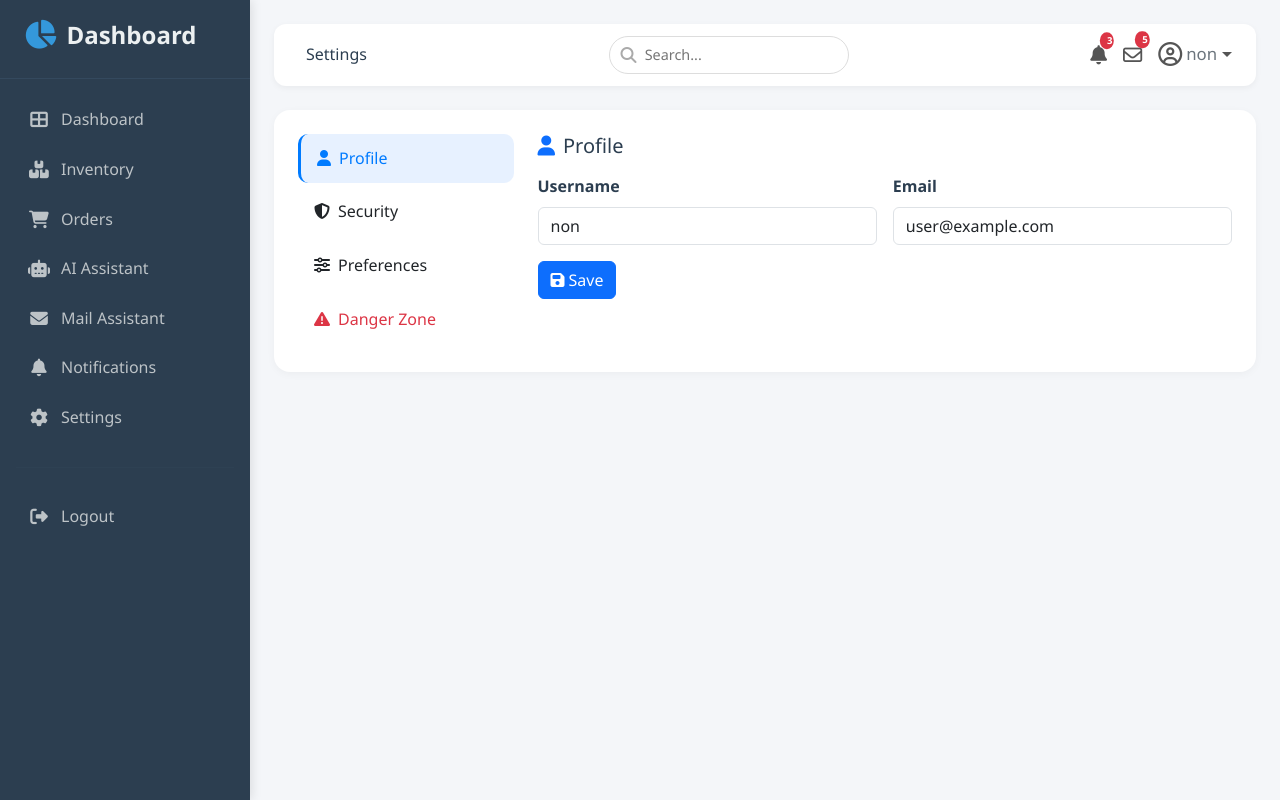
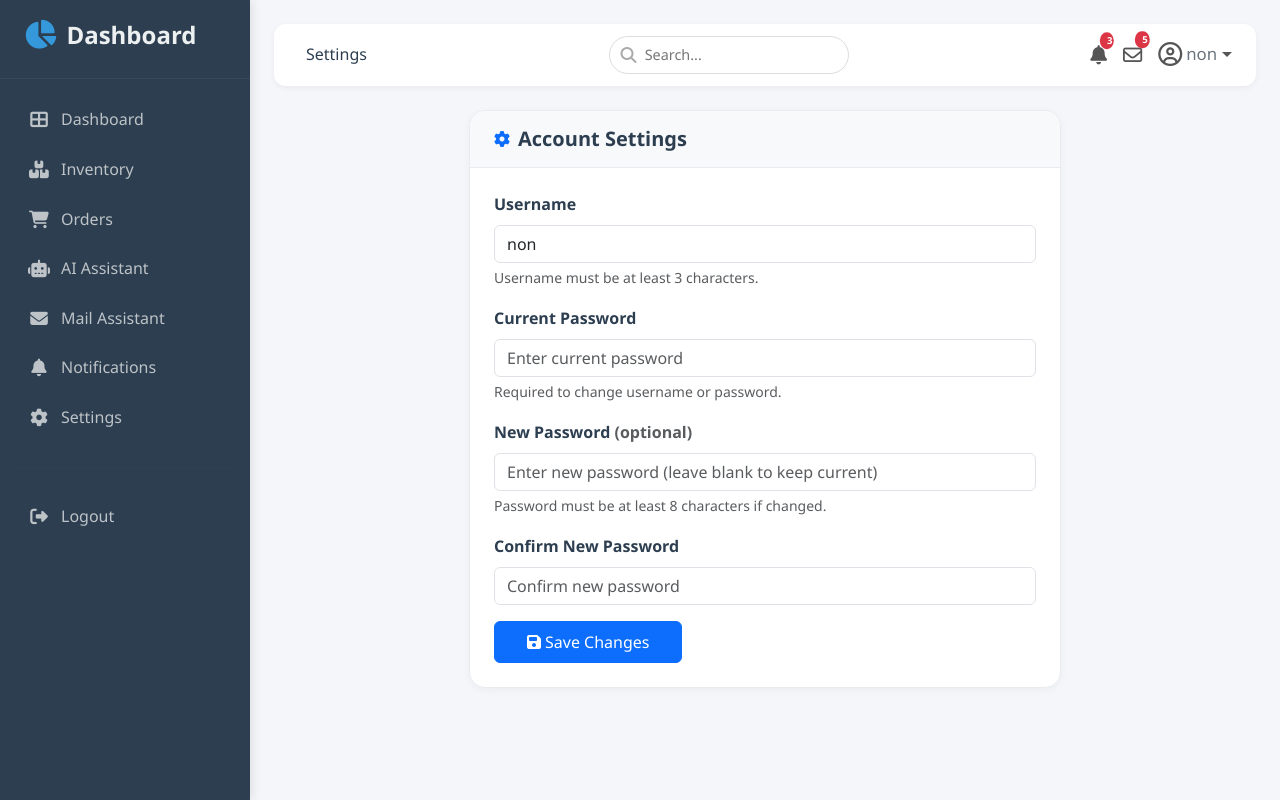
Before and after one commit to aryan-18-pentester/Smart_Manufacturing_Management, a Flask app: page /settings in a window 1280 px wide. Run offline with Flask 3, Linux system fonts and the light colour scheme; a user stored in the database is signed in.

Commit message:
add: settings

```diff
--- a/app.py
+++ b/app.py
@@ -314,12 +314,76 @@ def ai_mail_assistant():
 def notifications():
     return render_template('notifications.html')
 
-
-@app.route('/settings')
+@app.route("/settings", methods=["GET", "POST"])
 @login_required
 def settings():
-    return render_template('settings.html')
 
+    if request.method == "POST":
+
+        username = request.form.get("username", "").strip()
+        current_password = request.form.get("current_password", "")
+        new_password = request.form.get("new_password", "")
+        confirm_password = request.form.get("confirm_password", "")
+
+        # Check current password
+        if not check_password_hash(
+            current_user.password_hash,
+            current_password
+        ):
+            flash("Current password is incorrect.", "error")
+            return redirect(url_for("settings"))
+
+        # Check username
+        if len(username) < 3:
+            flash("Username must be at least 3 characters.", "error")
+            return redirect(url_for("settings"))
+
+        # Check duplicate username
+        existing_user = User.query.filter(
+            User.username == username,
+            User.id != current_user.id
+        ).first()
+
+        if existing_user:
+            flash("Username already exists.", "error")
+            return redirect(url_for("settings"))
+
+        # Change username
+        current_user.username = username
+
+        # --------------------------------
+        # PASSWORD CHANGE
+        # --------------------------------
+
+        if new_password.strip():
+
+            if len(new_password) < 8:
+                flash(
+                    "New password must be at least 8 characters.",
+                    "error"
+                )
+                return redirect(url_for("settings"))
+
+            if new_password != confirm_password:
+                flash(
+                    "New passwords do not match.",
+                    "error"
+                )
+                return redirect(url_for("settings"))
+
+            # Generate new password hash
+            current_user.password_hash = generate_password_hash(
+                new_password
+            )
+
+        # Save everything
+        db.session.commit()
+
+        flash("Settings updated successfully.", "success")
+
+        return redirect(url_for("settings"))
+
+    return render_template("settings.html")
 
 @app.route('/profile')
 @login_required
--- a/templates/profile.html
+++ b/templates/profile.html
@@ -1,6 +1,6 @@
 {% extends "base.html" %}
 
-{% block title %}Profile - FlaskDash{% endblock %}
+{% block title %}Profile{% endblock %}
 {% block page_title %}My Profile{% endblock %}
 
 {% block content %}
--- a/templates/settings.html
+++ b/templates/settings.html
@@ -1,251 +1,141 @@
 {% extends "base.html" %}
 
-{% block title %}Settings - FlaskDash{% endblock %}
+{% block title %}Settings{% endblock %}
 {% block page_title %}Settings{% endblock %}
 
 {% block content %}
 <div class="settings-container">
-  <div class="row g-4">
-    <!-- ===== SIDEBAR NAVIGATION ===== -->
-    <div class="col-lg-3">
-      <div class="settings-sidebar">
-        <div class="list-group list-group-flush">
-          <a href="#profile" class="list-group-item list-group-item-action active" data-section="profile">
-            <i class="fas fa-user me-2"></i>Profile
-          </a>
-          <a href="#security" class="list-group-item list-group-item-action" data-section="security">
-            <i class="fas fa-shield-alt me-2"></i>Security
-          </a>
-          <a href="#preferences" class="list-group-item list-group-item-action" data-section="preferences">
-            <i class="fas fa-sliders-h me-2"></i>Preferences
-          </a>
-          <a href="#danger" class="list-group-item list-group-item-action text-danger" data-section="danger">
-            <i class="fas fa-exclamation-triangle me-2"></i>Danger Zone
-          </a>
+  <div class="row justify-content-center">
+    <div class="col-lg-8">
+
+      <!-- ===== SINGLE SETTINGS CARD ===== -->
+      <div class="settings-card">
+        <div class="settings-card-header">
+          <i class="fas fa-cog text-primary me-2"></i>
+          <h5 class="mb-0">Account Settings</h5>
         </div>
-      </div>
+        <div class="settings-card-body">
+          <form action="{{ url_for('settings') }}" method="POST">
+
+            <!-- Username -->
+            <div class="mb-3">
+              <label for="username" class="form-label fw-semibold">Username</label>
+              <input type="text" class="form-control" id="username" name="username" value="{{ current_user.username }}" required minlength="3">
+              <div class="form-text text-muted">Username must be at least 3 characters.</div>
             </div>
 
-    <!-- ===== SETTINGS CONTENT ===== -->
-    <div class="col-lg-9">
-      <div class="settings-content">
-
-        <!-- ===== PROFILE SECTION ===== -->
-        <div class="settings-section active" id="profile">
-          <h5 class="mb-3"><i class="fas fa-user text-primary me-2"></i>Profile</h5>
-          <form action="#" method="POST">
-            <div class="row g-3">
-              <div class="col-md-6">
-                <label for="username" class="form-label fw-semibold">Username</label>
-                <input type="text" class="form-control" id="username" name="username" value="{{ current_user.username }}" required>
-              </div>
-              <div class="col-md-6">
-                <label for="email" class="form-label fw-semibold">Email</label>
-                <input type="email" class="form-control" id="email" name="email" value="{{ current_user.email if current_user.email else 'user@example.com' }}" required>
-              </div>
-              <div class="col-12">
-                <button type="submit" class="btn btn-primary">
-                  <i class="fas fa-save me-1"></i>Save
-                </button>
-              </div>
-            </div>
-          </form>
+            <!-- Current Password -->
+            <div class="mb-3">
+              <label for="currentPassword" class="form-label fw-semibold">Current Password</label>
+              <input type="password" class="form-control" id="currentPassword" name="current_password" placeholder="Enter current password" required>
+              <div class="form-text text-muted">Required to change username or password.</div>
             </div>
 
-        <!-- ===== SECURITY SECTION ===== -->
-        <div class="settings-section" id="security">
-          <h5 class="mb-3"><i class="fas fa-shield-alt text-primary me-2"></i>Security</h5>
-          <form action="#" method="POST">
-            <div class="row g-3">
-              <div class="col-md-12">
-                <label for="currentPassword" class="form-label fw-semibold">Current Password</label>
-                <input type="password" class="form-control" id="currentPassword" name="current_password" required>
-              </div>
-              <div class="col-md-6">
-                <label for="newPassword" class="form-label fw-semibold">New Password</label>
-                <input type="password" class="form-control" id="newPassword" name="new_password" required minlength="8">
-              </div>
-              <div class="col-md-6">
-                <label for="confirmPassword" class="form-label fw-semibold">Confirm Password</label>
-                <input type="password" class="form-control" id="confirmPassword" name="confirm_password" required>
-              </div>
-              <div class="col-12">
-                <button type="submit" class="btn btn-primary">
-                  <i class="fas fa-save me-1"></i>Update Password
-                </button>
-              </div>
-            </div>
-          </form>
+            <!-- New Password -->
+            <div class="mb-3">
+              <label for="newPassword" class="form-label fw-semibold">New Password <span class="text-muted">(optional)</span></label>
+              <input type="password" class="form-control" id="newPassword" name="new_password" placeholder="Enter new password (leave blank to keep current)">
+              <div class="form-text text-muted">Password must be at least 8 characters if changed.</div>
             </div>
 
-        <!-- ===== PREFERENCES SECTION ===== -->
-        <div class="settings-section" id="preferences">
-          <h5 class="mb-3"><i class="fas fa-sliders-h text-primary me-2"></i>Preferences</h5>
-          <form action="#" method="POST">
-            <div class="row g-3">
-              <div class="col-md-6">
-                <label for="language" class="form-label fw-semibold">Language</label>
-                <select class="form-select" id="language" name="language">
-                  <option value="en">English</option>
-                  <option value="es">Spanish</option>
-                  <option value="fr">French</option>
-                </select>
-              </div>
-              <div class="col-md-6">
-                <label for="timezone" class="form-label fw-semibold">Timezone</label>
-                <select class="form-select" id="timezone" name="timezone">
-                  <option value="UTC">UTC</option>
-                  <option value="America/New_York">Eastern Time</option>
-                  <option value="America/Chicago">Central Time</option>
-                  <option value="America/Los_Angeles">Pacific Time</option>
-                </select>
-              </div>
-              <div class="col-12">
-                <div class="form-check">
-                  <input class="form-check-input" type="checkbox" id="emailNotifications" name="email_notifications" checked>
-                  <label class="form-check-label" for="emailNotifications">
-                    Receive email notifications
-                  </label>
-                </div>
-              </div>
-              <div class="col-12">
-                <button type="submit" class="btn btn-primary">
-                  <i class="fas fa-save me-1"></i>Save Preferences
-                </button>
-              </div>
-            </div>
-          </form>
+            <!-- Confirm Password -->
+            <div class="mb-3">
+              <label for="confirmPassword" class="form-label fw-semibold">Confirm New Password</label>
+              <input type="password" class="form-control" id="confirmPassword" name="confirm_password" placeholder="Confirm new password">
             </div>
 
-        <!-- ===== DANGER ZONE ===== -->
-        <div class="settings-section" id="danger">
-          <h5 class="mb-3 text-danger"><i class="fas fa-exclamation-triangle text-danger me-2"></i>Danger Zone</h5>
-          <div class="danger-item d-flex justify-content-between align-items-center p-3 border border-danger rounded">
-            <div>
-              <h6 class="mb-1 text-danger">Delete Account</h6>
-              <p class="text-muted small mb-0">Permanently delete your account and all data.</p>
-            </div>
-            <button class="btn btn-danger" onclick="confirmDelete()">
-              <i class="fas fa-trash me-1"></i>Delete
+            <button type="submit" class="btn btn-primary">
+              <i class="fas fa-save me-1"></i>Save Changes
             </button>
+          </form>
         </div>
       </div>
 
     </div>
   </div>
 </div>
-</div>
 
 <style>
   .settings-container {
+    max-width: 900px;
+    margin: 0 auto;
+  }
+
+  .settings-card {
     background: #fff;
     border-radius: 16px;
-    padding: 1.5rem;
     box-shadow: 0 2px 8px rgba(0,0,0,0.04);
+    overflow: hidden;
+    border: 1px solid #e9ecef;
   }
 
-  .settings-sidebar .list-group-item {
-    border: none;
-    padding: 0.75rem 1rem;
-    border-radius: 10px;
-    margin-bottom: 0.25rem;
-    transition: 0.2s;
+  .settings-card-header {
+    padding: 1rem 1.5rem;
+    background: #f8f9fa;
+    border-bottom: 1px solid #e9ecef;
+    display: flex;
+    align-items: center;
   }
 
-  .settings-sidebar .list-group-item:hover {
-    background: #f8f9fa;
+  .settings-card-header h5 {
+    font-weight: 600;
   }
 
-  .settings-sidebar .list-group-item.active {
-    background: #e7f1ff;
-    color: #007bff;
-    border-left: 3px solid #007bff;
+  .settings-card-body {
+    padding: 1.5rem;
   }
 
-  .settings-section {
-    display: none;
+  .settings-card-body .form-control:focus {
+    border-color: #86b7fe;
+    box-shadow: 0 0 0 0.2rem rgba(13, 110, 253, 0.15);
   }
 
-  .settings-section.active {
-    display: block;
-    animation: fadeIn 0.3s ease;
-  }
-
-  @keyframes fadeIn {
-    from { opacity: 0; transform: translateY(10px); }
-    to { opacity: 1; transform: translateY(0); }
-  }
-
-  .danger-item {
-    background: #fff5f5;
-  }
-
-  @media (max-width: 992px) {
-    .settings-sidebar {
-      margin-bottom: 1.5rem;
-    }
-
-    .settings-sidebar .list-group {
-      display: flex;
-      flex-direction: row;
-      overflow-x: auto;
-      gap: 0.25rem;
-    }
-
-    .settings-sidebar .list-group-item {
-      white-space: nowrap;
-      flex-shrink: 0;
-    }
+  .btn-primary {
+    padding: 0.5rem 2rem;
   }
 
   @media (max-width: 576px) {
-    .settings-container {
-      padding: 0.75rem;
+    .settings-card-body {
+      padding: 1rem;
     }
 
-    .danger-item {
-      flex-direction: column;
-      gap: 0.5rem;
-      align-items: stretch;
+    .settings-card-header {
+      padding: 0.75rem 1rem;
+    }
+
+    .btn-primary {
+      width: 100%;
     }
   }
 </style>
 
 <script>
-  // ===== SECTION NAVIGATION =====
-  document.querySelectorAll('.settings-sidebar .list-group-item').forEach(item => {
-    item.addEventListener('click', function(e) {
-      e.preventDefault();
+  document.addEventListener('DOMContentLoaded', function() {
+    const newPassword = document.getElementById('newPassword');
+    const confirmPassword = document.getElementById('confirmPassword');
 
-      document.querySelectorAll('.settings-sidebar .list-group-item').forEach(i => i.classList.remove('active'));
-      this.classList.add('active');
-
-      const sectionId = this.getAttribute('data-section');
-      document.querySelectorAll('.settings-section').forEach(s => s.classList.remove('active'));
-      document.getElementById(sectionId).classList.add('active');
-
-      history.pushState(null, null, '#' + sectionId);
-    });
-  });
-
-  // ===== CHECK URL HASH ON LOAD =====
-  document.addEventListener('DOMContentLoaded', function() {
-    const hash = window.location.hash.substring(1);
-    if (hash) {
-      const targetItem = document.querySelector(`.settings-sidebar .list-group-item[data-section="${hash}"]`);
-      if (targetItem) {
-        targetItem.click();
-      }
+    // Password confirmation validation
+    if (newPassword && confirmPassword) {
+      confirmPassword.addEventListener('input', function() {
+        if (this.value && this.value !== newPassword.value) {
+          this.classList.add('is-invalid');
+          this.setCustomValidity('Passwords do not match');
+        } else {
+          this.classList.remove('is-invalid');
+          this.setCustomValidity('');
         }
       });
 
-  // ===== CONFIRM DELETE =====
-  function confirmDelete() {
-    if (confirm('Are you sure you want to delete your account? This action cannot be undone!')) {
-      if (confirm('Please confirm again: This will permanently delete all your data.')) {
-        window.location.href = "#";
+      newPassword.addEventListener('input', function() {
+        if (confirmPassword.value && this.value !== confirmPassword.value) {
+          confirmPassword.classList.add('is-invalid');
+          confirmPassword.setCustomValidity('Passwords do not match');
+        } else {
+          confirmPassword.classList.remove('is-invalid');
+          confirmPassword.setCustomValidity('');
         }
+      });
     }
-  }
+  });
 </script>
 {% endblock %}
```
Also changed, not shown: instance/users.db. Lines whose indentation alone changed are shown as unchanged.
